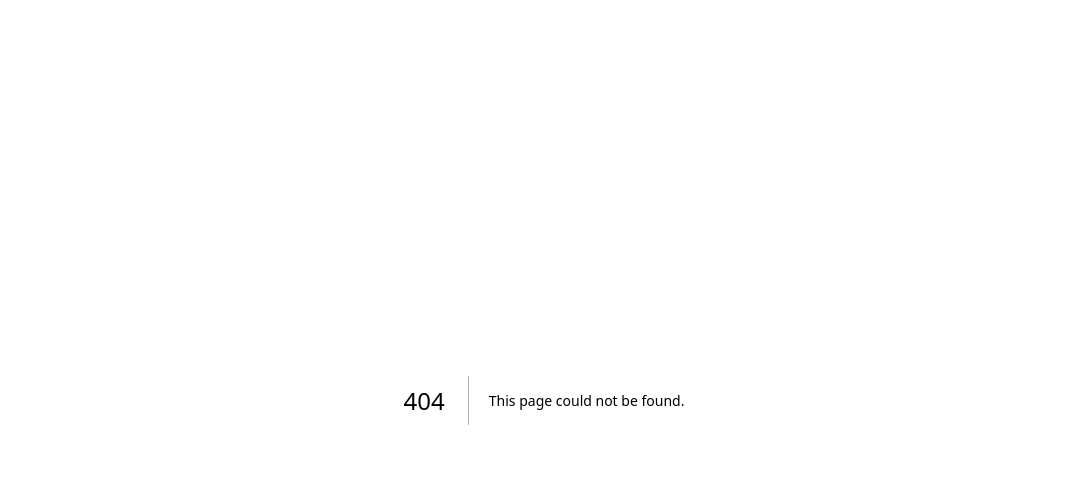
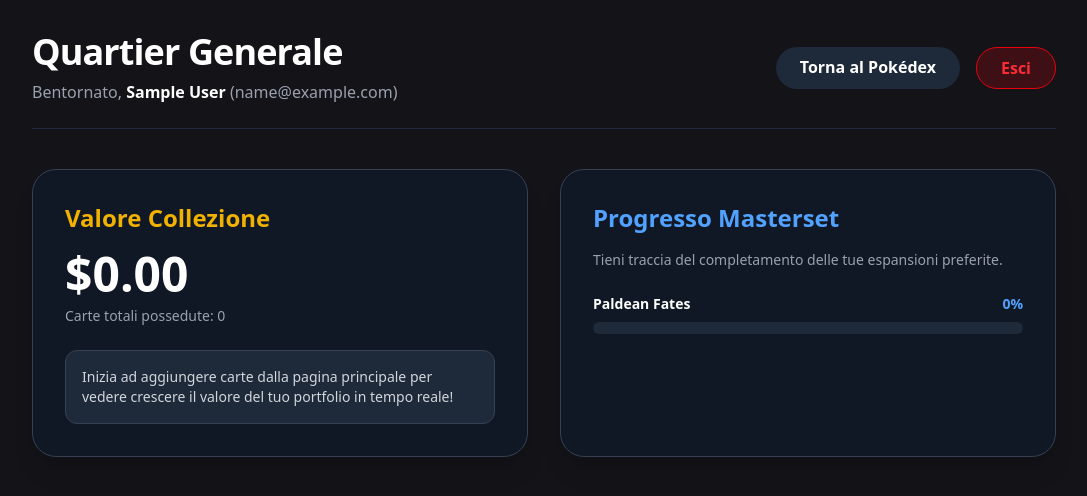
Before and after one commit to raffaeleruggiero949-sudo/pokedex-master, a Next.js app in the folder pokedex-next/: page /profile in a window 1280 px wide. Before the commit this address had no page. Shown: the top 496 px of the page, without its empty margins (96-1183 px from the left). Built offline with nearby package versions, Linux system fonts and the light colour scheme; sample sign-in values are in the browser's storage.

Commit message:
feat: add user profile page with authentication check and logout functionality

```diff
--- a/pokedex-next/src/app/page.tsx
+++ b/pokedex-next/src/app/page.tsx
@@ -19,16 +19,28 @@ interface MetaData {
   totalPages: number;
 }
 
+interface User {
+  name: string;
+  email: string;
+}
+
 export default function Home() {
   const [cards, setCards] = useState<Card[]>([]);
   const [meta, setMeta] = useState<MetaData | null>(null);
   const [loading, setLoading] = useState(true);
+  const [user, setUser] = useState<User | null>(null);
 
   const [searchTerm, setSearchTerm] = useState('');
   const [selectedType, setSelectedType] = useState('');
   const [currentPage, setCurrentPage] = useState(1);
 
   useEffect(() => {
+    // Controlliamo se l'utente è loggato leggendo la memoria del browser
+    const storedUser = localStorage.getItem('pokedex_user');
+    if (storedUser) {
+      setUser(JSON.parse(storedUser));
+    }
+
     setLoading(true);
     fetch(`/api/cards?page=${currentPage}&limit=8`)
       .then((response) => response.json())
@@ -43,25 +55,19 @@ export default function Home() {
       });
   }, [currentPage]);
 
+  // Logica di filtraggio migliorata
   const filteredCards = cards.filter((card) => {
+    // La barra di testo cerca SOLO nei nomi delle carte
     const matchesSearch = card.name.toLowerCase().includes(searchTerm.toLowerCase());
+    // Il menu a tendina cerca SOLO nel supertype (Pokémon, Trainer, Energy)
     const matchesType = selectedType === '' || card.supertype === selectedType;
     return matchesSearch && matchesType;
   });
 
   if (loading && cards.length === 0) {
     return (
-      <div className="container mx-auto px-4 py-8 font-sans min-h-screen text-white">
-        <header className="mb-10 text-center">
-          <h1 className="text-5xl font-extrabold text-transparent bg-clip-text bg-gradient-to-r from-gray-700 to-gray-500 tracking-tight animate-pulse">
-            Caricamento...
-          </h1>
-        </header>
-        <div className="grid grid-cols-1 sm:grid-cols-2 md:grid-cols-3 lg:grid-cols-4 gap-8">
-          {[...Array(8)].map((_, index) => (
-            <div key={index} className="bg-gray-800 rounded-2xl p-4 h-[420px] animate-pulse"></div>
-          ))}
-        </div>
+      <div className="container mx-auto px-4 py-8 font-sans min-h-screen text-white flex justify-center items-center">
+        <h1 className="text-3xl animate-pulse text-gray-500">Caricamento database mondiale...</h1>
       </div>
     );
   }
@@ -70,23 +76,31 @@ export default function Home() {
     <div className="container mx-auto px-4 py-8 font-sans min-h-screen text-white flex flex-col">
       <header className="mb-10 relative">
         <div className="absolute right-0 top-0 z-10">
-          <Link href="/login" className="px-6 py-2 bg-red-600/10 hover:bg-red-600 border border-red-600 text-red-500 hover:text-white rounded-full font-bold transition-all inline-block">
-            Accedi / Registrati
-          </Link>
+          {/* Se l'utente è loggato mostra il tasto Profilo, altrimenti Login */}
+          {user ? (
+            <Link href="/profile" className="px-6 py-2 bg-green-600/20 hover:bg-green-600 border border-green-600 text-green-500 hover:text-white rounded-full font-bold transition-all inline-block">
+              👤 Profilo di {user.name || 'Allenatore'}
+            </Link>
+          ) : (
+            <Link href="/login" className="px-6 py-2 bg-red-600/10 hover:bg-red-600 border border-red-600 text-red-500 hover:text-white rounded-full font-bold transition-all inline-block">
+              Accedi / Registrati
+            </Link>
+          )}
         </div>
+
         <div className="text-center pt-8">
           <h1 className="text-5xl font-extrabold text-transparent bg-clip-text bg-gradient-to-r from-red-500 to-yellow-500 tracking-tight">
             Pokédex Master
           </h1>
-          <p className="text-gray-400 mt-2">Gestisci e filtra la tua collezione in tempo reale.</p>
+          <p className="text-gray-400 mt-2">Esplora e filtra l'intero archivio globale.</p>
         </div>
       </header>
 
       <div className="bg-gray-800/50 p-6 rounded-2xl border border-gray-700 mb-10 flex flex-col md:flex-row gap-4 items-center justify-between shadow-md">
-        <div className="relative w-full md:w-1/2">
+        <div className="w-full md:w-1/2">
           <input
             type="text"
-            placeholder="Cerca una carta per nome..."
+            placeholder="Cerca il NOME di un Pokémon o di una carta..."
             value={searchTerm}
             onChange={(e) => setSearchTerm(e.target.value)}
             className="w-full bg-gray-950 border border-gray-700 rounded-xl px-4 py-3 text-white focus:border-red-500 outline-none"
@@ -98,18 +112,13 @@ export default function Home() {
             onChange={(e) => setSelectedType(e.target.value)}
             className="w-full bg-gray-950 border border-gray-700 rounded-xl px-4 py-3 text-white outline-none"
           >
-            <option value="">Tutti i Tipi</option>
-            <option value="Pokémon">Pokémon</option>
-            <option value="Trainer">Trainer</option>
+            <option value="">Tutte le Categorie</option>
+            <option value="Pokémon">Solo Pokémon</option>
+            <option value="Trainer">Solo Carte Allenatore</option>
+            <option value="Energy">Solo Carte Energia</option>
           </select>
         </div>
       </div>
-
-      {filteredCards.length === 0 && !loading && (
-        <div className="text-center py-20 bg-gray-800/20 rounded-2xl border border-dashed border-gray-700 flex-grow">
-          <p className="text-xl text-gray-400">Nessuna carta corrisponde ai criteri. 🔍</p>
-        </div>
-      )}
 
       <div className="grid grid-cols-1 sm:grid-cols-2 md:grid-cols-3 lg:grid-cols-4 gap-8 mb-12">
         {filteredCards.map((card) => (
@@ -138,9 +147,7 @@ export default function Home() {
           >
             &larr; Precedente
           </button>
-          <span className="text-gray-400 font-medium">
-            Pagina <strong className="text-white">{meta.currentPage}</strong> di {meta.totalPages}
-          </span>
+          <span className="text-gray-400 font-medium">Pagina <strong className="text-white">{meta.currentPage}</strong> di {meta.totalPages}</span>
           <button
             onClick={() => setCurrentPage((prev) => Math.min(prev + 1, meta.totalPages))}
             disabled={currentPage === meta.totalPages}
--- /dev/null
+++ b/pokedex-next/src/app/profile/page.tsx
@@ -0,0 +1,88 @@
+"use client";
+
+import { useEffect, useState } from 'react';
+import { useRouter } from 'next/navigation';
+import Link from 'next/link';
+
+interface User {
+  name: string;
+  email: string;
+}
+
+export default function Profile() {
+  const router = useRouter();
+  const [user, setUser] = useState<User | null>(null);
+
+  useEffect(() => {
+    // Al caricamento, controlla se l'utente esiste
+    const storedUser = localStorage.getItem('pokedex_user');
+    if (storedUser) {
+      setUser(JSON.parse(storedUser));
+    } else {
+      // Se qualcuno prova ad entrare nel profilo senza login, lo caccia via!
+      router.push('/login');
+    }
+  }, [router]);
+
+  const handleLogout = () => {
+    localStorage.removeItem('pokedex_user');
+    router.push('/');
+  };
+
+  // Evita sfarfallii mentre controlla il login
+  if (!user) return null;
+
+  return (
+    <div className="min-h-screen bg-[#141418] font-sans text-white p-8">
+      <div className="max-w-5xl mx-auto">
+
+        <div className="flex justify-between items-center mb-10 border-b border-gray-800 pb-6">
+          <div>
+            <h1 className="text-4xl font-black tracking-tight mb-2">Quartier Generale</h1>
+            <p className="text-gray-400">Bentornato, <span className="text-white font-bold">{user.name || 'Allenatore'}</span> ({user.email})</p>
+          </div>
+          <div className="flex gap-4">
+            <Link href="/" className="px-6 py-2 bg-gray-800 hover:bg-gray-700 rounded-full font-bold transition-all">
+              Torna al Pokédex
+            </Link>
+            <button onClick={handleLogout} className="px-6 py-2 bg-red-600/20 hover:bg-red-600 text-red-500 hover:text-white border border-red-600 rounded-full font-bold transition-all">
+              Esci
+            </button>
+          </div>
+        </div>
+
+        {/* Qui in futuro inseriremo le statistiche e i Masterset */}
+        <div className="grid grid-cols-1 md:grid-cols-2 gap-8">
+
+          <div className="bg-gray-900/80 p-8 rounded-3xl border border-gray-700 shadow-xl">
+            <h2 className="text-2xl font-bold text-yellow-500 mb-4">Valore Collezione</h2>
+            <p className="text-5xl font-black text-white mb-2">$0.00</p>
+            <p className="text-gray-400 text-sm">Carte totali possedute: 0</p>
+            <div className="mt-6 p-4 bg-gray-800 rounded-xl border border-gray-700">
+              <p className="text-sm text-gray-300">Inizia ad aggiungere carte dalla pagina principale per vedere crescere il valore del tuo portfolio in tempo reale!</p>
+            </div>
+          </div>
+
+          <div className="bg-gray-900/80 p-8 rounded-3xl border border-gray-700 shadow-xl">
+            <h2 className="text-2xl font-bold text-blue-400 mb-4">Progresso Masterset</h2>
+            <p className="text-gray-400 text-sm mb-6">Tieni traccia del completamento delle tue espansioni preferite.</p>
+
+            {/* Esempio di Barra di Progresso */}
+            <div className="mb-4">
+              <div className="flex justify-between text-sm font-bold mb-2">
+                <span>Paldean Fates</span>
+                <span className="text-blue-400">0%</span>
+              </div>
+              <div className="w-full bg-gray-800 rounded-full h-3">
+                <div className="bg-blue-500 h-3 rounded-full" style={{ width: '0%' }}></div>
+              </div>
+            </div>
+
+          </div>
+
+        </div>
+
+      </div>
+    </div>
+  );
+}
```
Also changed, not shown: 1 other file (tests, documents, lock files or other folders).
